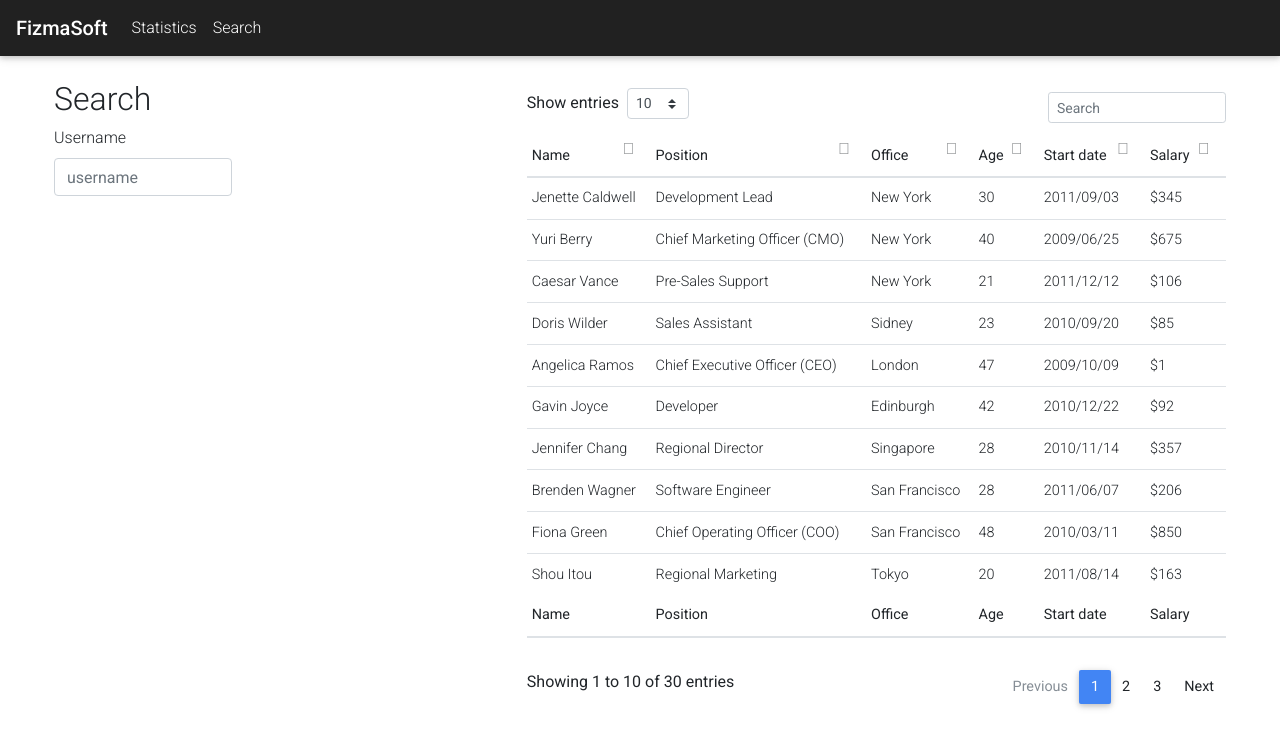
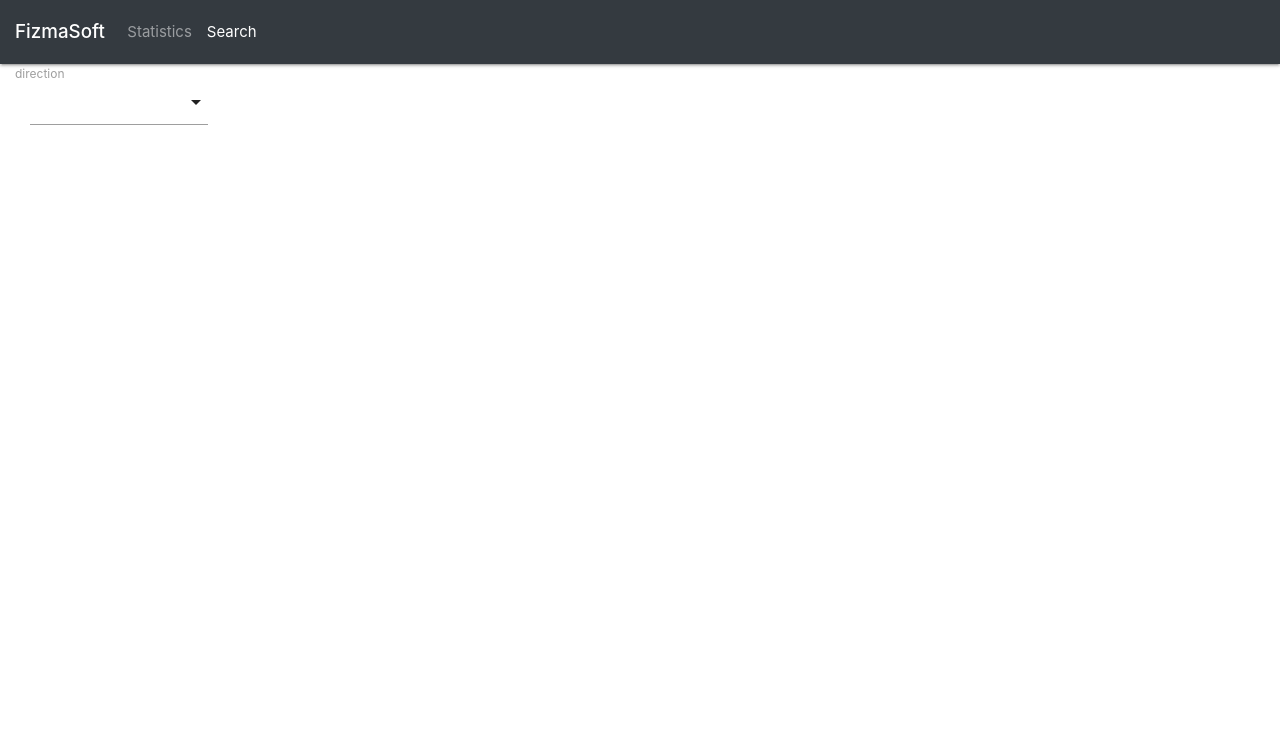
Before and after one commit to dolimovkhumoyun/fs-stats, a React (Create React App) app: page /search in a window 1280 px wide. Shown: the top 748 px of the page. Built offline with nearby package versions, Linux system fonts and the light colour scheme.

Commit message:
minor changes

```diff
--- a/src/components/common/form.jsx
+++ b/src/components/common/form.jsx
@@ -1,6 +1,7 @@
 import React, { Component } from "react";
 import Joi from "joi-browser";
 import Input from "./input";
+import Select from "./select";
 
 class Form extends Component {
   state = {
@@ -38,14 +39,23 @@ class Form extends Component {
     this.doSubmit();
   };
 
-  handleChange = ({ currentTarget: input }) => {
+  handleChange = e => {
+    const { currentTarget: input } = e;
+    var options = e.target.options;
+    var value = [];
+    for (var i = 0, l = options.length; i < l; i++) {
+      if (options[i].selected) {
+        value.push(options[i].value);
+      }
+    }
+
     const errors = { ...this.state.errors };
     const errorMessage = this.validateProperty(input);
     if (errorMessage) errors[input.name] = errorMessage;
     else delete errors[input.name];
 
     const data = { ...this.state.data };
-    data[input.name] = input.value;
+    data[input.name] = value;
 
     this.setState({ data, errors });
   };
@@ -55,6 +65,21 @@ class Form extends Component {
       <button disabled={this.validate()} className="btn btn-primary">
         {label}
       </button>
+    );
+  }
+
+  renderSelect(name, label, options) {
+    const { data, errors } = this.state;
+
+    return (
+      <Select
+        name={name}
+        value={data[name]}
+        options={options}
+        label={label}
+        onChange={this.handleChange}
+        error={errors[name]}
+      />
     );
   }
 
--- a/src/components/common/searchBar.jsx
+++ b/src/components/common/searchBar.jsx
@@ -1,39 +1,34 @@
 import React, { Component } from "react";
 import Joi from "joi-browser";
-import "react-datepicker/dist/react-datepicker.css";
 import Form from "./form";
-import {
-  MDBSelect,
-  MDBSelectInput,
-  MDBSelectOptions,
-  MDBSelectOption
-} from "mdbreact";
+
+// Import Materialize
+import M from "materialize-css";
 
 class SearchBar extends Form {
   state = {
-    data: { username: "" },
-    errors: {}
+    data: { direction: [] },
+    errors: {},
+    options: [
+      { _id: "5b21ca3eeb7f6fbccd471818", name: "Action" },
+      { _id: "5b21ca3eeb7f6fbccd471814", name: "Comedy" },
+      { _id: "5b21ca3eeb7f6fbccd471820", name: "Thriller" }
+    ]
   };
 
   schema = {
-    username: Joi.string()
+    direction: Joi.string()
       .required()
-      .label("Username")
+      .label("Direction")
   };
 
-  doSubmit = () => {
-    const { username, password } = this.state.data;
+  componentDidMount() {
+    M.AutoInit();
+  }
 
-    if (username === "admin" && password === "admin")
-      this.props.history.push("/dashboard");
-  };
   render() {
-    return (
-      <div className="col-md-2 float-left m-4">
-        <h2>Search</h2>
-        {this.renderInput("username", "Username")}
-      </div>
-    );
+    const { options } = this.state;
+    return <div>{this.renderSelect("direction", "Direction", options)}</div>;
   }
 }
 
--- /dev/null
+++ b/src/components/common/select.jsx
@@ -0,0 +1,19 @@
+import React from "react";
+
+const Select = ({ name, label, value, error, options, ...rest }) => {
+  return (
+    <div className="input-field col-md-2 s12">
+      <select name={name} id={name} {...rest} multiple>
+        {options.map(option => (
+          <option key={option._id} value={option.name}>
+            {option.name}
+          </option>
+        ))}
+      </select>
+      <label htmlFor={name}>{name}</label>
+      {/* {error && <div className="alert alert-danger mt-2">{error}</div>} */}
+    </div>
+  );
+};
+
+export default Select;
--- a/src/components/common/table.jsx
+++ b/src/components/common/table.jsx
@@ -1,295 +1,7 @@
 import React from "react";
-import { MDBDataTable, MDBTable, MDBTableBody, MDBTableHead } from "mdbreact";
 
 const DatatablePage = () => {
-  const data = {
-    columns: [
-      {
-        label: "Name",
-        field: "name",
-        sort: "asc",
-        width: 150
-      },
-      {
-        label: "Position",
-        field: "position",
-        sort: "asc",
-        width: 270
-      },
-      {
-        label: "Office",
-        field: "office",
-        sort: "asc",
-        width: 200
-      },
-      {
-        label: "Age",
-        field: "age",
-        sort: "asc",
-        width: 100
-      },
-      {
-        label: "Start date",
-        field: "date",
-        sort: "asc",
-        width: 150
-      },
-      {
-        label: "Salary",
-        field: "salary",
-        sort: "asc",
-        width: 100
-      }
-    ],
-    rows: [
-      {
-        name: "Jenette Caldwell",
-        position: "Development Lead",
-        office: "New York",
-        age: "30",
-        date: "2011/09/03",
-        salary: "$345"
-      },
-      {
-        name: "Yuri Berry",
-        position: "Chief Marketing Officer (CMO)",
-        office: "New York",
-        age: "40",
-        date: "2009/06/25",
-        salary: "$675"
-      },
-      {
-        name: "Caesar Vance",
-        position: "Pre-Sales Support",
-        office: "New York",
-        age: "21",
-        date: "2011/12/12",
-        salary: "$106"
-      },
-      {
-        name: "Doris Wilder",
-        position: "Sales Assistant",
-        office: "Sidney",
-        age: "23",
-        date: "2010/09/20",
-        salary: "$85"
-      },
-      {
-        name: "Angelica Ramos",
-        position: "Chief Executive Officer (CEO)",
-        office: "London",
-        age: "47",
-        date: "2009/10/09",
-        salary: "$1"
-      },
-      {
-        name: "Gavin Joyce",
-        position: "Developer",
-        office: "Edinburgh",
-        age: "42",
-        date: "2010/12/22",
-        salary: "$92"
-      },
-      {
-        name: "Jennifer Chang",
-        position: "Regional Director",
-        office: "Singapore",
-        age: "28",
-        date: "2010/11/14",
-        salary: "$357"
-      },
-      {
-        name: "Brenden Wagner",
-        position: "Software Engineer",
-        office: "San Francisco",
-        age: "28",
-        date: "2011/06/07",
-        salary: "$206"
-      },
-      {
-        name: "Fiona Green",
-        position: "Chief Operating Officer (COO)",
-        office: "San Francisco",
-        age: "48",
-        date: "2010/03/11",
-        salary: "$850"
-      },
-      {
-        name: "Shou Itou",
-        position: "Regional Marketing",
-        office: "Tokyo",
-        age: "20",
-        date: "2011/08/14",
-        salary: "$163"
-      },
-      {
-        name: "Michelle House",
-        position: "Integration Specialist",
-        office: "Sidney",
-        age: "37",
-        date: "2011/06/02",
-        salary: "$95"
-      },
-      {
-        name: "Suki Burks",
-        position: "Developer",
-        office: "London",
-        age: "53",
-        date: "2009/10/22",
-        salary: "$114"
-      },
-      {
-        name: "Prescott Bartlett",
-        position: "Technical Author",
-        office: "London",
-        age: "27",
-        date: "2011/05/07",
-        salary: "$145"
-      },
-      {
-        name: "Gavin Cortez",
-        position: "Team Leader",
-        office: "San Francisco",
-        age: "22",
-        date: "2008/10/26",
-        salary: "$235"
-      },
-      {
-        name: "Martena Mccray",
-        position: "Post-Sales support",
-        office: "Edinburgh",
-        age: "46",
-        date: "2011/03/09",
-        salary: "$324"
-      },
-      {
-        name: "Unity Butler",
-        position: "Marketing Designer",
-        office: "San Francisco",
-        age: "47",
-        date: "2009/12/09",
-        salary: "$85"
-      },
-      {
-        name: "Howard Hatfield",
-        position: "Office Manager",
-        office: "San Francisco",
-        age: "51",
-        date: "2008/12/16",
-        salary: "$164"
-      },
-      {
-        name: "Hope Fuentes",
-        position: "Secretary",
-        office: "San Francisco",
-        age: "41",
-        date: "2010/02/12",
-        salary: "$109"
-      },
-      {
-        name: "Vivian Harrell",
-        position: "Financial Controller",
-        office: "San Francisco",
-        age: "62",
-        date: "2009/02/14",
-        salary: "$452"
-      },
-      {
-        name: "Timothy Mooney",
-        position: "Office Manager",
-        office: "London",
-        age: "37",
-        date: "2008/12/11",
-        salary: "$136"
-      },
-      {
-        name: "Jackson Bradshaw",
-        position: "Director",
-        office: "New York",
-        age: "65",
-        date: "2008/09/26",
-        salary: "$645"
-      },
-      {
-        name: "Olivia Liang",
-        position: "Support Engineer",
-        office: "Singapore",
-        age: "64",
-        date: "2011/02/03",
-        salary: "$234"
-      },
-      {
-        name: "Bruno Nash",
-        position: "Software Engineer",
-        office: "London",
-        age: "38",
-        date: "2011/05/03",
-        salary: "$163"
-      },
-      {
-        name: "Sakura Yamamoto",
-        position: "Support Engineer",
-        office: "Tokyo",
-        age: "37",
-        date: "2009/08/19",
-        salary: "$139"
-      },
-      {
-        name: "Thor Walton",
-        position: "Developer",
-        office: "New York",
-        age: "61",
-        date: "2013/08/11",
-        salary: "$98"
-      },
-      {
-        name: "Finn Camacho",
-        position: "Support Engineer",
-        office: "San Francisco",
-        age: "47",
-        date: "2009/07/07",
-        salary: "$87"
-      },
-      {
-        name: "Serge Baldwin",
-        position: "Data Coordinator",
-        office: "Singapore",
-        age: "64",
-        date: "2012/04/09",
-        salary: "$138"
-      },
-      {
-        name: "Zenaida Frank",
-        position: "Software Engineer",
-        office: "New York",
-        age: "63",
-        date: "2010/01/04",
-        salary: "$125"
-      },
-      {
-        name: "Zorita Serrano",
-        position: "Software Engineer",
-        office: "San Francisco",
-        age: "56",
-        date: "2012/06/01",
-        salary: "$115"
-      },
-      {
-        name: "Jennifer Acosta",
-        position: "Junior Javascript Developer",
-        office: "Edinburgh",
-        age: "43",
-        date: "2013/02/01",
-        salary: "$75"
-      }
-    ]
-  };
-
-  return (
-    <div className="col-md-7 float-right m-4">
-      <MDBDataTable hover small data={data} />
-    </div>
-  );
+  return <div className="col-md-7 float-right m-4" />;
 };
 
 export default DatatablePage;
--- a/src/index.js
+++ b/src/index.js
@@ -6,7 +6,7 @@ import App from "./App";
 import * as serviceWorker from "./serviceWorker";
 import "font-awesome/css/font-awesome.css";
 import "bootstrap/dist/css/bootstrap.css";
-import "mdbreact/dist/css/mdb.css";
+import "materialize-css/dist/css/materialize.min.css";
 
 // import "materialize-css/dist/css/materialize.min.css";
 
```
